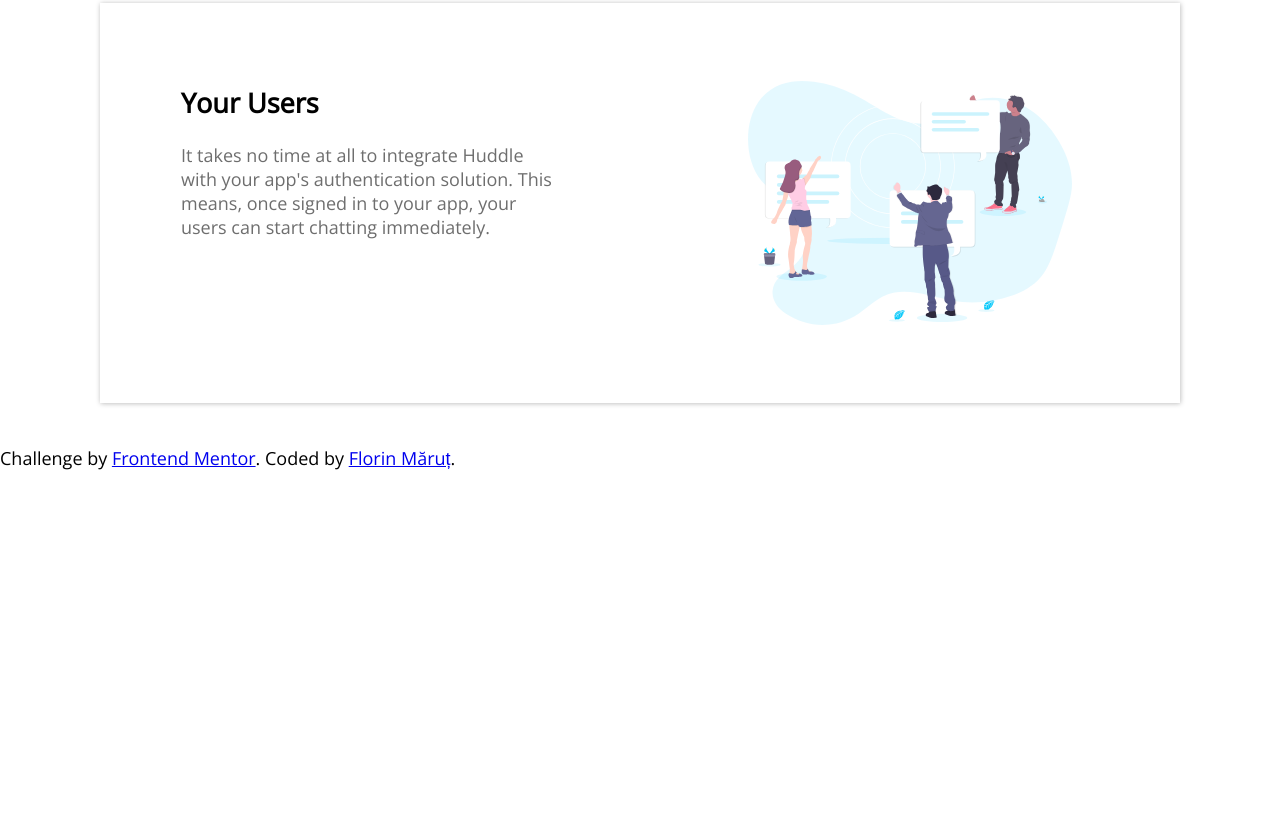
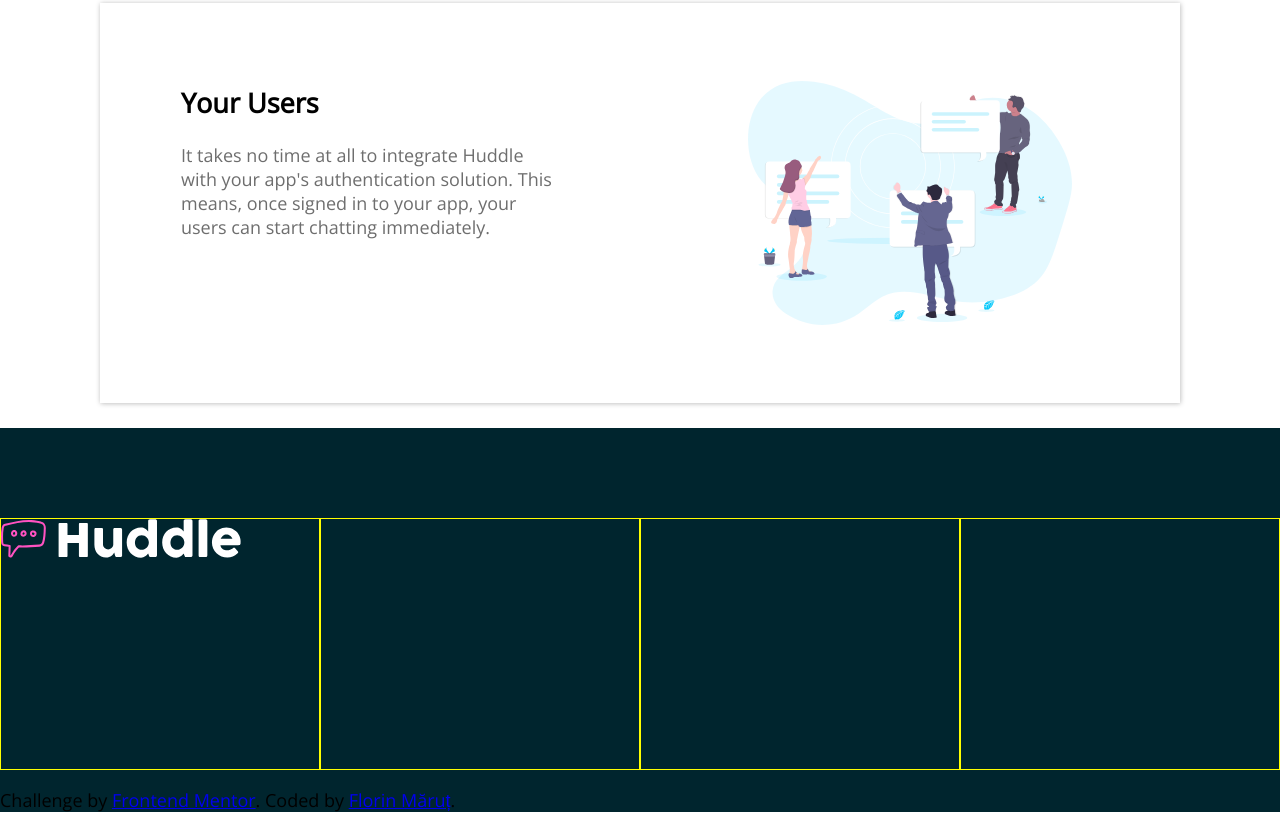
Before and after one commit to florinmarut/huddle, a plain HTML site: page index.html in a window 1280 px wide. Shown: the part 1426-2256 px from the top of the page. Before the commit the page ends 1914 px from the top, so only its background shows below. Drawn offline with nearby package versions, Linux system fonts and the light colour scheme.

Commit message:
add footer section

```diff
--- a/css/style.css
+++ b/css/style.css
@@ -5,7 +5,7 @@ body{
     margin: 0;
 }
 
-/* Header Section */
+/* HEADER SECTION */
 header{
     padding: 3%;
     background-color: hsl(193, 100%, 96%);
@@ -26,7 +26,7 @@ header{
     text-align: center;
 }
 
-#container{
+#header-content-container{
     box-sizing: border-box;
     position: relative;
     top: 15%;
@@ -68,7 +68,7 @@ button{
     width: 75%;
 }
 
-/* Artile Section */
+/* ARTICLE SECTION */
 article{
     display: flex;
     flex-direction: column;
@@ -105,9 +105,29 @@ article{
     right: 0;
 }
 
+footer{
+    background-color: hsl(192, 100%, 9%);
+}
+
+/* FOOTER SECTION */
+.footer-flex-container{
+    align-items: center;
+    box-sizing: border-box;
+    display: flex;
+    flex-wrap: wrap;
+    height: 90%;
+    padding: 7% 0 0;
+}
+
+.footer-inflex-container{
+    border: 1px solid yellow;
+    flex: 1 200px;
+    height: 250px;
+}
+
 /* Media Queries */
 
-@media screen and (min-width: 756px){
+@media screen and (min-width: 758px){
     header{
         display: grid;
         grid-template-columns: repeat(2, 1fr);
@@ -119,7 +139,7 @@ article{
     }
 }
 
-@media screen and (max-width: 756px){
+@media screen and (max-width: 758px){
     header{
         background-image: url(../images/bg-hero-mobile.svg)
     }
@@ -139,7 +159,7 @@ article{
         width: 25%;
     }
 
-    #container{
+    #header-content-container{
         top: 0;
     }
 
--- a/index.html
+++ b/index.html
@@ -12,13 +12,15 @@
 </head>
 <body>
 
+  <!-- HEADER SECTION -->
+
   <header>
     <div id="navbar">
       <img id="logoimg" src="images/logo.svg" alt="logo">
       <button id="trybutton">Try It Free</button>
     </div>
     <div id="left-header-content">
-      <div id="container"><h1>Build The Community <br> Your Fans Will Love</h1>
+      <div id="header-content-container"><h1>Build The Community <br> Your Fans Will Love</h1>
         <p>Huddle re-imagines the way we build communities.
           You have a voice, but so does your audience. Create connections with your users
           as you engage in genuine discussion.
@@ -29,6 +31,8 @@
       <img id="illustration-mockups" src="images/illustration-mockups.svg" alt="illustration">
     </div>
   </header>
+
+  <!-- ARTICLE SECTION -->
 
   <article>
     <div class="card">
@@ -77,7 +81,27 @@
     </div>
   </article>
 
+  <!-- FOOTER SECTION -->
+
   <footer>
+    <div class="footer-flex-container">
+      <div class="footer-inflex-container">
+        <img src="images/logo2.svg" alt="logo">
+      </div>
+
+      <div class="footer-inflex-container">
+
+      </div>
+
+      <div class="footer-inflex-container">
+
+      </div>
+
+      <div class="footer-inflex-container">
+
+      </div>
+    </div>
+
     <p class="attribution">
       Challenge by <a href="https://www.frontendmentor.io?ref=challenge" target="_blank">Frontend Mentor</a>.
       Coded by <a href="#">Florin Măruț</a>.
```
Also changed, not shown: images/logo2.svg (added).
